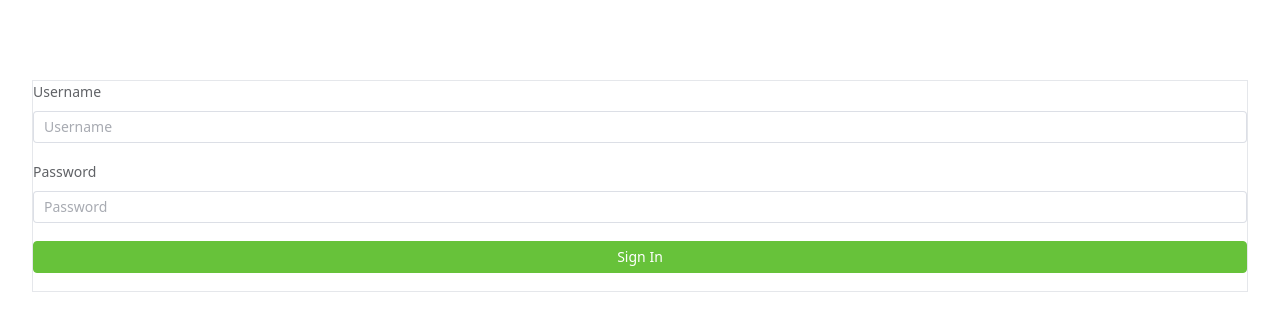
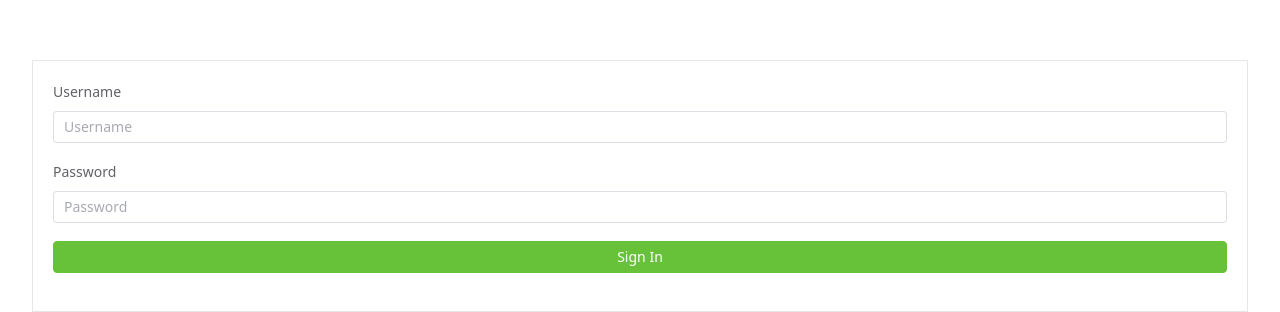
Before and after one commit to phall-e/my-telegram-mini-app, a Nuxt app: page / in a window 1280 px wide. Shown: the part 214-526 px from the top of the page. Built offline with nearby package versions, Linux system fonts and the light colour scheme.

Commit message:
ft: design

```diff
--- a/pages/index.vue
+++ b/pages/index.vue
@@ -3,7 +3,7 @@
     <el-form
       label-position="top"
       label-width="auto"
-      class="w-[95%] border rouded-md"
+      class="w-[95%] border rouded-md p-5"
     >
       <el-form-item
         label="Username"
```
